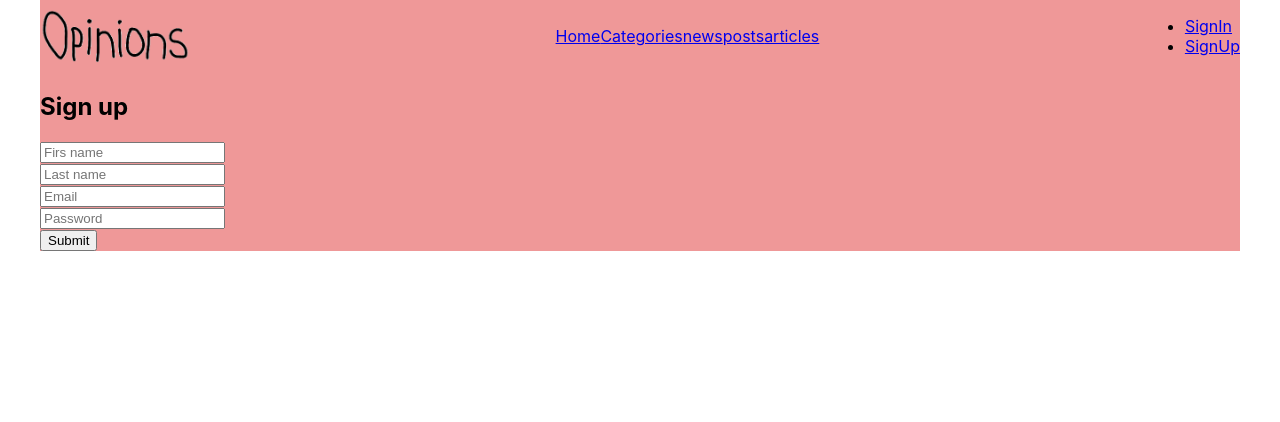
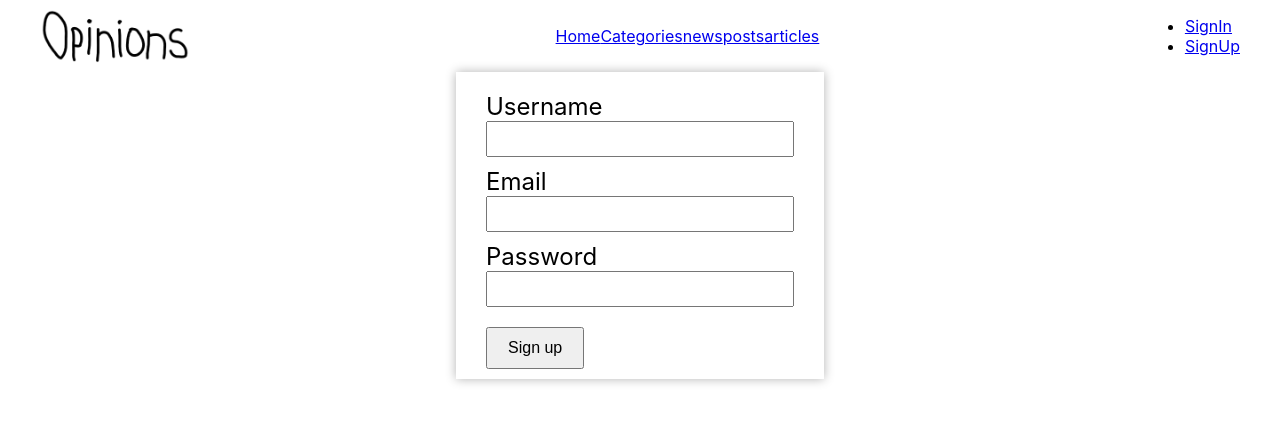
Before and after one commit to SDEEY/Opinions-forum, a React (Create React App) app: page /SignUp in a window 1280 px wide. Shown: the top 422 px of the page. Built offline with nearby package versions, Linux system fonts and the light colour scheme.

Commit message:
signIn and signUp ready without REST API

```diff
--- a/src/App.module.css
+++ b/src/App.module.css
@@ -1,6 +1,4 @@
 .app{
     margin: 0 auto;
     max-width: 1200px;
-
-    background-color: #ef9898;
 }
--- a/src/Components/Routes/SignIn/SignIn.jsx
+++ b/src/Components/Routes/SignIn/SignIn.jsx
@@ -1,11 +1,33 @@
+import {useForm} from "react-hook-form";
+import s from "../SignUp/SignUp.module.css";
+
 function SignIn(){
+    const {register, formState: {errors}, handleSubmit} = useForm();
+
+    const onSubmit = data => console.log(data)
     return(
-        <div>
-            <h2>Sign in</h2>
-            <form>
-                <div><input placeholder='Login'/></div>
-                <div><input placeholder='Password'/></div>
-                <button>Submit</button>
+        <div className={s.form}>
+            <form onSubmit={handleSubmit(onSubmit)}>
+                <div className={s.errorBlock}>
+                    <div>
+                        <label htmlFor='email'>Email</label>
+                        <input type='email' {...register("email", {required: true})} />
+                    </div>
+                    <div className={s.error}>
+                        {errors.email && "Email is required"}
+                    </div>
+                </div>
+                <div className={s.errorBlock}>
+                    <div>
+                        <label htmlFor='password'>Password</label>
+                        <input type='password' {...register("password", {required: true, minLength: 8})} />
+                    </div>
+                    <div className={s.error}>
+                        {errors.password && "Password is required, min length 8 symbols"}
+                    </div>
+                </div>
+
+                <button className={s.button} type="submit">Sign in</button>
             </form>
         </div>
     )
--- a/src/Components/Routes/SignUp/SignUp.jsx
+++ b/src/Components/Routes/SignUp/SignUp.jsx
@@ -1,16 +1,51 @@
-function SignUp(){
-    return(
-        <div>
-            <h2>Sign up</h2>
-            <form>
-                <div><input placeholder='Firs name'/></div>
-                <div><input placeholder='Last name'/></div>
-                <div><input placeholder='Email'/></div>
-                <div><input placeholder='Password'/></div>
-                <button>Submit</button>
+import {useForm} from "react-hook-form";
+import s from './SignUp.module.css'
+
+function SignUp() {
+    const {register, formState: {errors}, handleSubmit} = useForm();
+
+    const onSubmit = data => console.log(data)
+
+    console.log(errors)
+    return (
+        <div className={s.form}>
+            <form onSubmit={handleSubmit(onSubmit)}>
+                <div className={s.errorBlock}>
+                    <div>
+                        <label htmlFor='username'>Username</label>
+                        <input type='text' {...register("username", {
+                            required: true,
+                            maxLength: 15,
+                            pattern: /^[A-Za-z0-9]+$/i
+                        })} />
+                    </div>
+                    <div className={s.error}>
+                        {errors.username && "Username is required, max length 15 symbols"}
+                    </div>
+                </div>
+                <div className={s.errorBlock}>
+                    <div>
+                        <label htmlFor='email'>Email</label>
+                        <input type='email' {...register("email", {required: true})} />
+                    </div>
+                    <div className={s.error}>
+                        {errors.email && "Email is required"}
+                    </div>
+                </div>
+                <div className={s.errorBlock}>
+                    <div>
+                        <label htmlFor='password'>Password</label>
+                        <input type='password' {...register("password", {required: true, minLength: 8})} />
+                    </div>
+                    <div className={s.error}>
+                        {errors.password && "Password is required, min length 8 symbols"}
+                    </div>
+                </div>
+
+                <button className={s.button} type="submit">Sign up</button>
             </form>
         </div>
-    )
+    );
 }
 
 export default SignUp
--- /dev/null
+++ b/src/Components/Routes/SignUp/SignUp.module.css
@@ -0,0 +1,43 @@
+.form{
+    display: flex;
+    justify-content: center;
+    position: relative;
+}
+
+.form form{
+    background-color: white;
+    padding: 20px 30px 10px 30px;
+    box-shadow: 0 0 10px rgba(0,0,0,0.3);
+}
+
+.errorBlock{
+    display: flex;
+
+    margin-bottom: 10px;
+}
+
+.error{
+    color: #ff0000;
+    padding-top: 36px;
+
+    position: absolute;
+    left: 800px;
+}
+
+.form label{
+    display: block;
+    font-size: 24px;
+}
+
+.form input{
+    width: 300px;
+    height: 30px;
+
+    font-size: 20px;
+}
+
+.button{
+    margin-top: 10px;
+    padding: 10px 20px;
+    font-size: 16px;
+}
```
